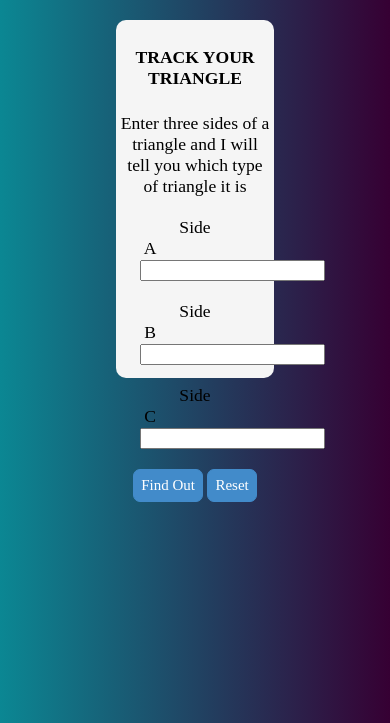
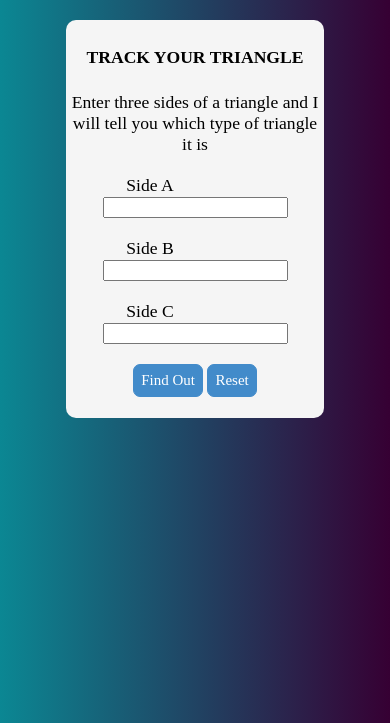
Before and after one commit to LoiseMwarangu/triangle-tracker, a plain HTML site: page index.html in a window 390 px wide. Shown: the part 121-844 px from the top of the page. Drawn offline with Linux system fonts and the light colour scheme; a web font is replaced by a local one.

Commit message:
Add the responsiveness for the pages

```diff
--- a/css/styles.css
+++ b/css/styles.css
@@ -15,7 +15,7 @@ h1 {
   text-align: center;
   margin: 0 auto;
   padding: 1%;
-  height: 350px;
+  height: auto;
 
 }
 
@@ -57,3 +57,18 @@ h1 {
 .not {
   color: red;
 }
+@media (max-width: 900px) {
+  .form {
+    width: 500px;
+  }
+}
+@media (max-width: 768px) {
+  .form {
+    width: 400px;
+  }
+}
+@media (max-width: 480px) {
+  .form {
+    width: 250px;
+  }
+}
--- a/js/app.js
+++ b/js/app.js
@@ -24,5 +24,5 @@ function track(a,b,c) {
 }
 
 function reset() {
-  location.reload()
+  location.reload();
 }
```
